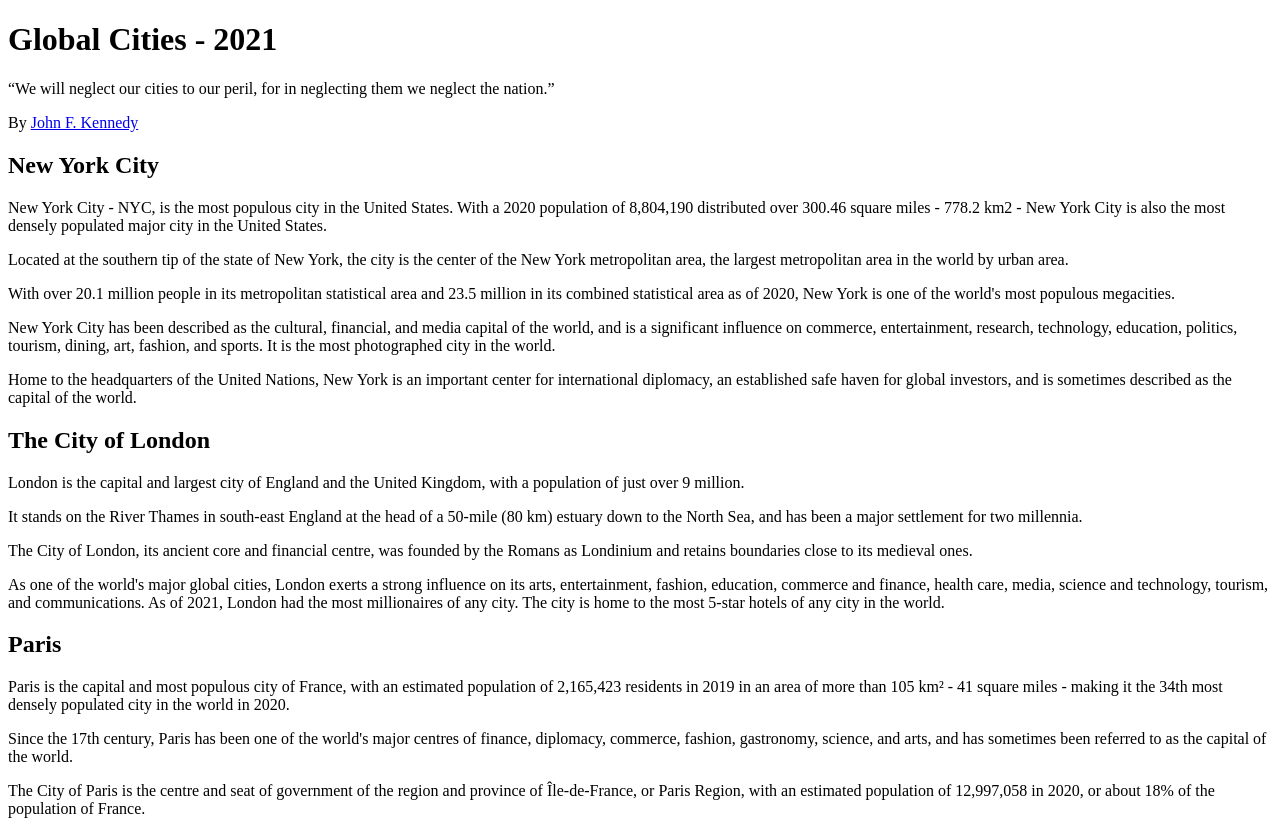
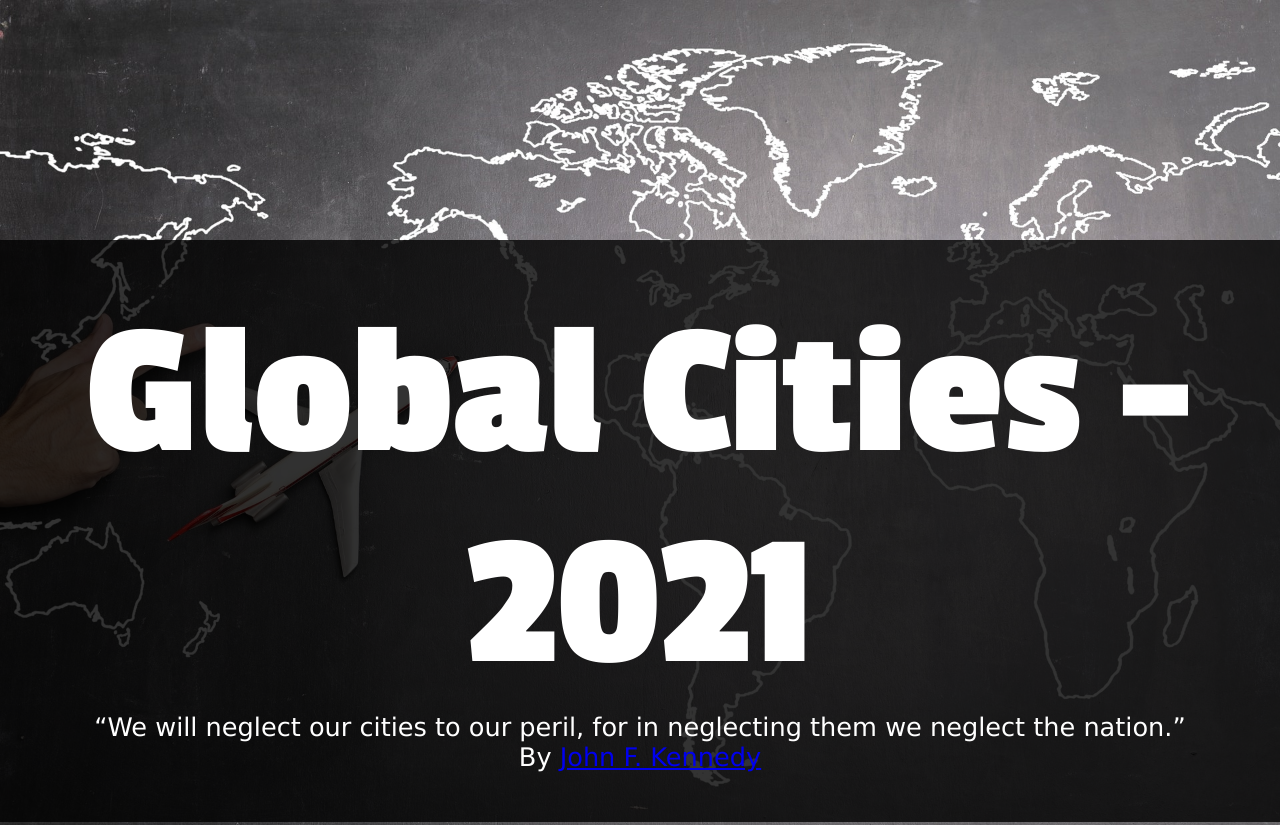
Before and after one commit to miguelciancio/projeto-cidades, a plain HTML site: page index.html in a window 1280 px wide. Shown: the top 825 px of the page. Drawn offline with Linux system fonts and the light colour scheme.

Commit message:
Header Update

```diff
--- a/index.html
+++ b/index.html
@@ -5,19 +5,21 @@
     <meta http-equiv="X-UA-Compatible" content="IE=edge">
     <meta name="viewport" content="width=device-width, initial-scale=1.0">
     <title>Global Cities</title>
+    <link rel="stylesheet" href="style/style.css">
 </head>
 <body>
 
     <!-- HEADER -->
     <header>
+        <div class="container">
             <h1>Global Cities - 2021</h1>
-
             <p>
                 <q>We will neglect our cities to our peril, for in neglecting them we neglect the nation.</q>
             </p>
             <p>
                 By <a href="https://www.whitehouse.gov/about-the-white-house/presidents/john-f-kennedy/" target="_blank">John F. Kennedy</a>
             </p>
+        </div>
     </header>
 
     <!-- MAIN -->
--- /dev/null
+++ b/style/style.css
@@ -0,0 +1,56 @@
+@charset "UTF-8";
+
+/*
+    Fonts
+*/
+@import url('https://fonts.googleapis.com/css2?family=Passion+One:wght@400;700;900&display=swap');
+
+:root {
+    --font001: Verdana, Geneva, Tahoma, sans-serif;
+    --font002: 'Passion One', cursive;
+}
+/*
+    GLOBAL SETUPS
+*/
+* {
+    margin: 0px;
+    padding: 0px;
+}
+
+html, body {
+    min-height: 100vh;
+    background-color: white;
+    font-family: var(--font001);
+    font-size: 1em;
+}
+
+/*
+    HEADER
+*/
+header {
+    background-image: url('../images/wallpaper-global.jpg');
+    background-position: center center;
+    background-size: cover;
+    background-attachment: fixed;
+    padding-top: 30vh;
+    padding-bottom: 30vh;
+    text-align: center;
+}
+
+div.container {
+    display: inline-block;
+    background-color: rgba(0, 0, 0, 0.801);
+    color: white;
+    padding: 50px;
+
+}
+
+div.container > h1 {
+    font-size: 15vw;
+    font-family: var(--font002);
+    color: white;
+}
+
+div.container > p {
+    font-size: 2vw;
+}
```
Also changed, not shown: imagens/wallpaper-global.jpg (deleted), images/wallpaper-global.jpg (added), images/wallpaper-ldn.jpg (renamed from imagens/wallpaper-ldn.jpg), images/wallpaper-nyc.jpg (renamed from imagens/wallpaper-nyc.jpg), images/wallpaper-prs.jpg (renamed from imagens/wallpaper-prs.jpg), images/wallpaper-tko.jpg (renamed from imagens/wallpaper-tko.jpg). Lines whose indentation alone changed are shown as unchanged.
